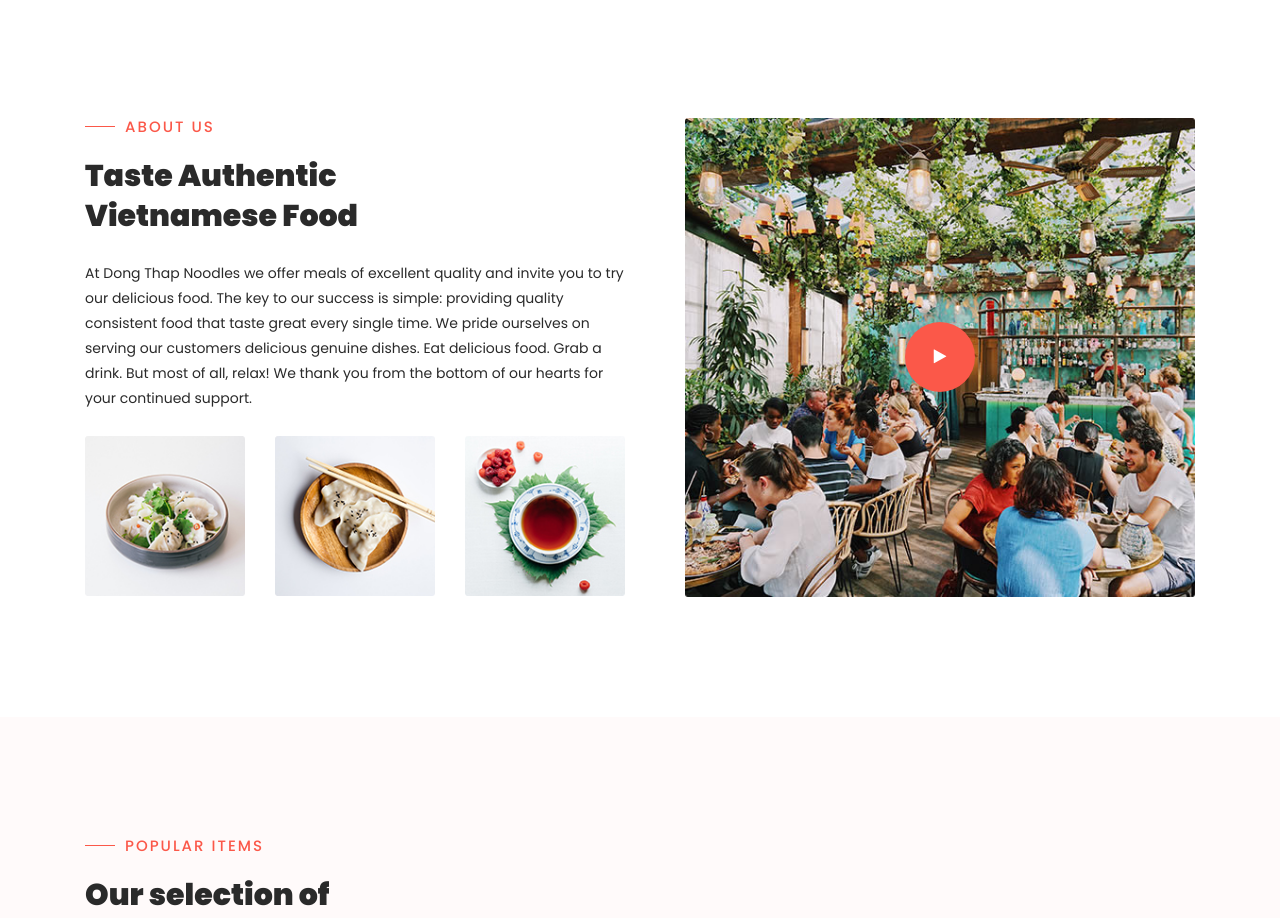
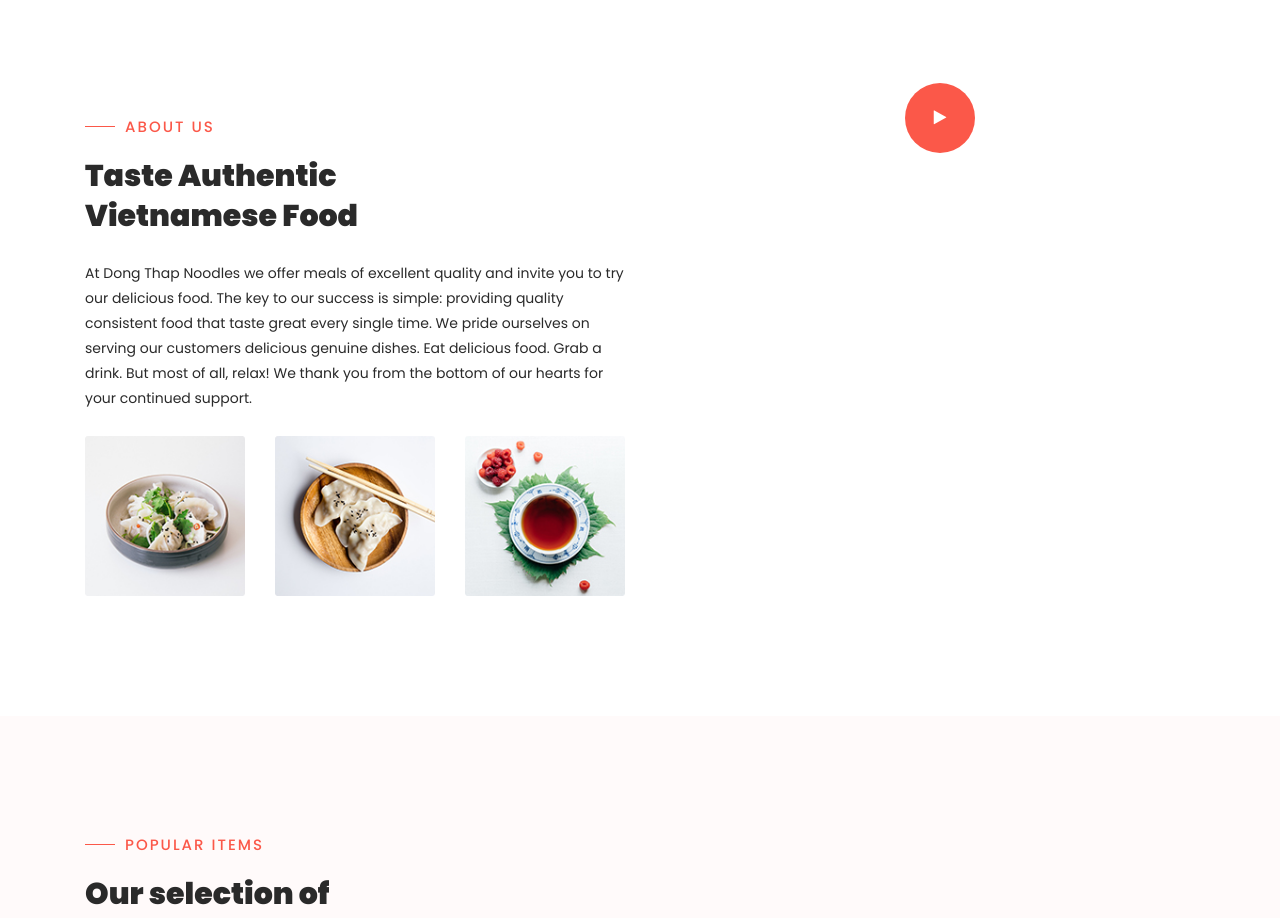
Before and after one commit to lamjackie/Dong-Thap-Noodles, a plain HTML site: page index.html in a window 1280 px wide. Shown: the part 802-1720 px from the top of the page. Drawn offline with Linux system fonts and the light colour scheme.

Commit message:
Update index.html

```diff
--- a/index.html
+++ b/index.html
@@ -175,7 +175,6 @@ Eat delicious food. Grab a drink. But most of all, relax! We thank you from the
                     <div class="right-content">
                         <div class="thumb">
                             <a rel="nofollow" iframe src="https://www.google.com/maps/embed?pb=!1m14!1m8!1m3!1d10761.438011060203!2d-122.3174482!3d47.5996989!3m2!1i1024!2i768!4f13.1!3m3!1m2!1s0x0%3A0xf3c18d17718fd883!2zxJDhu5NuZyBUaMOhcCBOb29kbGVz!5e0!3m2!1sen!2sus!4v1668127171310!5m2!1sen!2sus" width="600" height="450" style="border:0;" allowfullscreen="" loading="lazy" referrerpolicy="no-referrer-when-downgrade"></iframe><i class="fa fa-play"></i></a>
-                            <img src="assets/images/about-video-bg.jpg" alt="">
                         </div>
                     </div>
                 </div>
```
